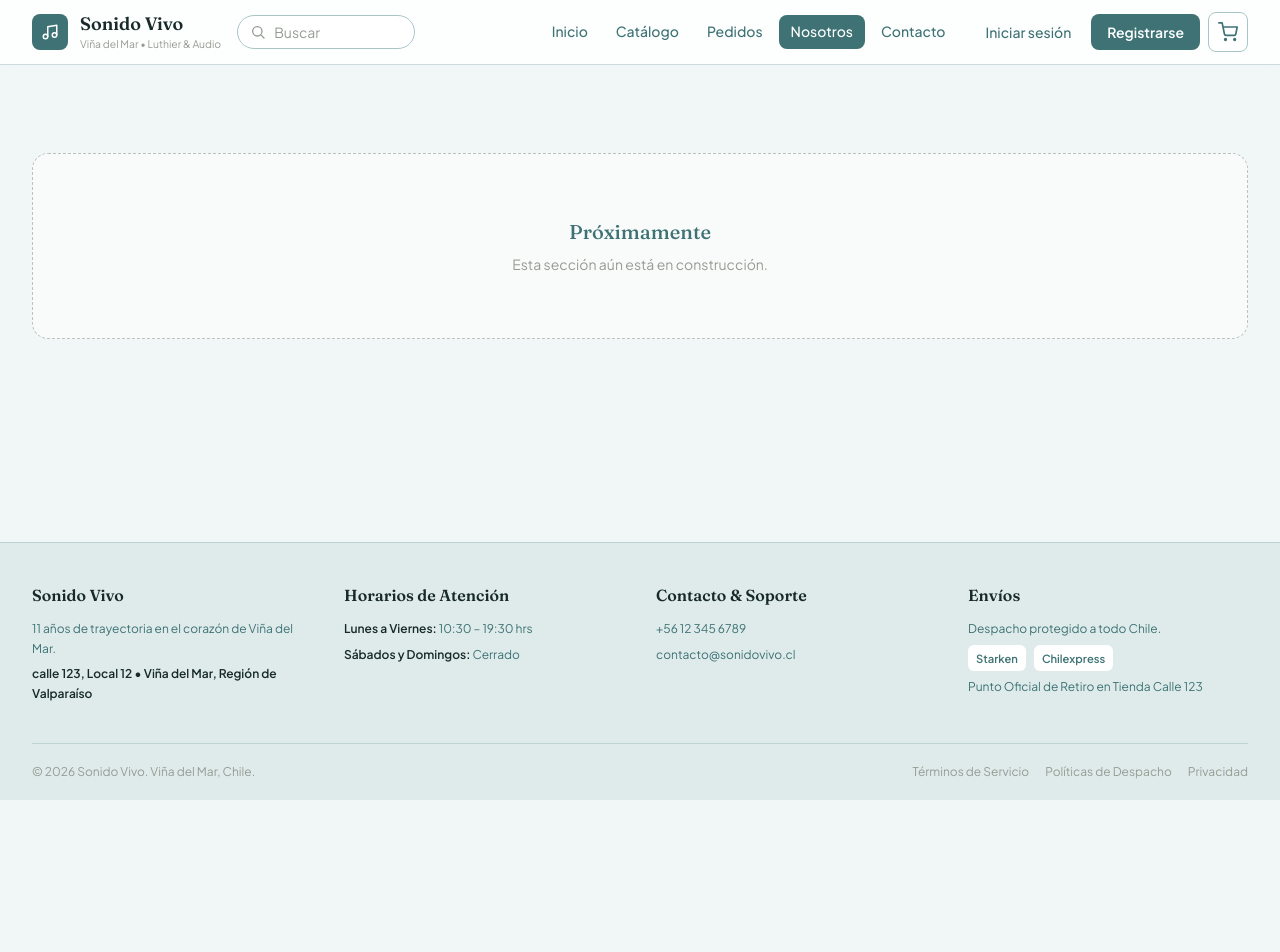
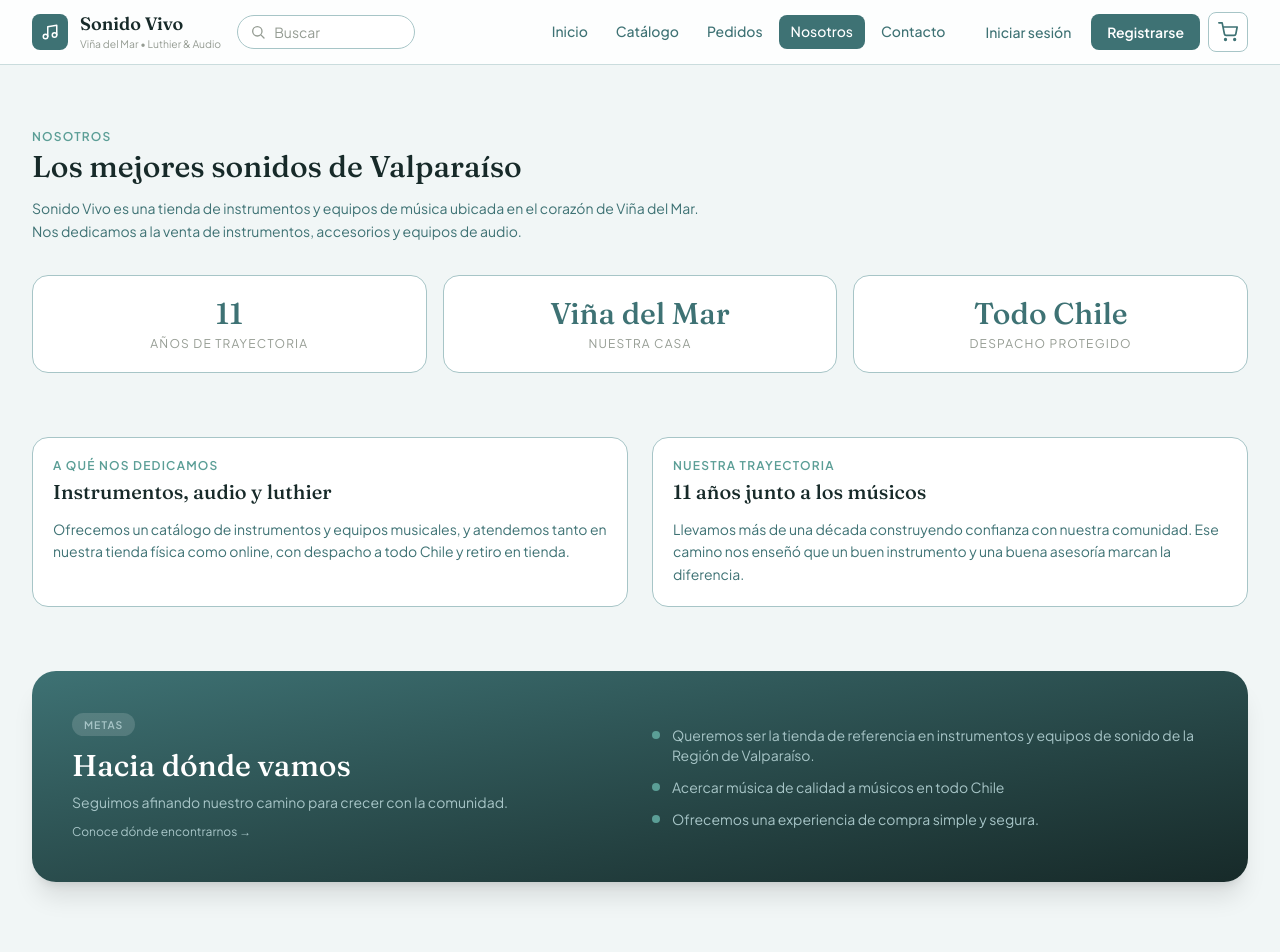
Before and after one commit to NovaFugaz/super-enigma, a React (Vite) app in the folder frontend/: page /nosotros in a window 1280 px wide. Shown: the top 952 px of the page. Before the commit the page ends 800 px from the top, so only its background shows below. Built offline with nearby package versions, Linux system fonts and the light colour scheme.

Commit message:
feat: add AboutPage

```diff
--- /dev/null
+++ b/frontend/src/modules/about/AboutPage.jsx
@@ -0,0 +1,98 @@
+import { Link } from 'react-router-dom'
+
+const STATS = [
+    { value: '11', label: 'años de trayectoria' },
+    { value: 'Viña del Mar', label: 'nuestra casa' },
+    { value: 'Todo Chile', label: 'Despacho protegido' },
+]
+
+const QUALITY = [
+    {
+        title: 'Productos de calidad',
+        text: 'Elegimos cada instrumento y equipo pensando en durabilidad, respaldp y calidad',
+    },
+    {
+        title: 'Atención cercana',
+        text: 'Te asesoramos con honestidad, sea tu primer instrumento o tu equipo necesario'
+    }
+]
+
+const GOALS = [
+    'Queremos ser la tienda de referencia en instrumentos y equipos de sonido de la Región de Valparaíso.',
+    'Acercar música de calidad a músicos en todo Chile',
+    'Ofrecemos una experiencia de compra simple y segura.'
+]
+
+export default function AboutPage() {
+    return (
+        <>
+            <section className="page-container featured-section">
+                <p className="section-kicker">Nosotros</p>
+                <h1 className="section-title">Los mejores sonidos de Valparaíso</h1>
+                <p className="mt-3 max-w-2xl text-sm leading-relaxed text-costa-deep">
+                    Sonido Vivo es una tienda de instrumentos y equipos de música ubicada
+                    en el corazón de Viña del Mar. Nos dedicamos a la venta de instrumentos, accesorios
+                    y equipos de audio.
+                </p>
+                <div className="mt-8 grid gap-4 sm:grid-cols-3">
+                    {STATS.map((s) => (
+                        <div key={s.label} className="location-detail text-center">
+                            <p className="font-display text-3xl font-medium text-costa-deep">
+                                {s.value}
+                            </p>
+                            <p className="mt-1 text-xs uppercase tracking-widest text-costa-sage">
+                                {s.label}
+                            </p>
+                        </div>
+                    ))}
+                </div>
+            </section>
+
+            <section className="page-container pb-12 sm:pb-16">
+                <div className="grid gap-6 md:grid-cols-2">
+                    <div className="location-detail">
+                        <p className="section-kicker">A qué nos dedicamos</p>
+                        <h2 className="mt-1 text-xl font-medium">Instrumentos, audio y luthier</h2>
+                        <p className="mt-3 text-sm leading-relaxed text-costa-deep">
+                            Ofrecemos un catálogo de instrumentos y equipos musicales, y
+                            atendemos tanto en nuestra tienda física como online, con
+                            despacho a todo Chile y retiro en tienda.
+                        </p>
+                    </div>
+                    <div className="location-detail">
+                        <p className="section-kicker">Nuestra trayectoria</p>
+                        <h2 className="mt-1 text-xl font-medium">11 años junto a los músicos</h2>
+                        <p className="mt-3 text-sm leading-relaxed text-costa-deep">
+                            Llevamos más de una década construyendo confianza con nuestra
+                            comunidad. Ese camino nos enseñó que un buen instrumento y una
+                            buena asesoría marcan la diferencia.
+                        </p>
+                    </div>
+                </div>
+            </section>
+
+            <section className="page-container pb-12 sm:pb-16">
+                <div className="newsletter-card">
+                    <div>
+                        <span className="newsletter-badge">Metas</span>
+                        <h2 className="newsletter-title">Hacia dónde vamos</h2>
+                        <p className="newsletter-text">
+                            Seguimos afinando nuestro camino para crecer con la comunidad.
+                        </p>
+                        <Link to="/contacto" className="newsletter-link">
+                            Conoce dónde encontrarnos →
+                        </Link>
+                    </div>
+                    <ul className="space-y-3 text-sm text-costa-mist">
+                        {GOALS.map((g) => (
+                            <li key={g} className="flex gap-3">
+                                <span className="mt-1.5 size-2 shrink-0 rounded-full bg-costa-teal" />
+                                <span>{g}</span>
+                            </li>
+                        ))}
+                    </ul>
+                </div>
+            </section>
+        </>
+    )
+}
--- a/frontend/src/routes/AppRouter.jsx
+++ b/frontend/src/routes/AppRouter.jsx
@@ -3,6 +3,7 @@ import MainLayout from '../components/layout/MainLayout.jsx'
 import EmptyState from '../components/common/EmptyState.jsx'
 import HomePage from '../modules/catalog/HomePage.jsx'
 import ContactPage from '../modules/contact/ContactPage.jsx'
+import AboutPage from '../modules/about/AboutPage.jsx'
 
 function ComingSoon() {
   return (
@@ -21,6 +22,7 @@ export default function AppRouter() {
       <Route element={<MainLayout />}>
         <Route index element={<HomePage />} />
         <Route path="contacto" element={<ContactPage />} />
+        <Route path="nosotros" element={<AboutPage />} />
           {/* Aquí irán: catalogo, pedidos, nosotros, login, registro, carrito */}
         <Route path="*" element={<ComingSoon />} />
       </Route>
```
